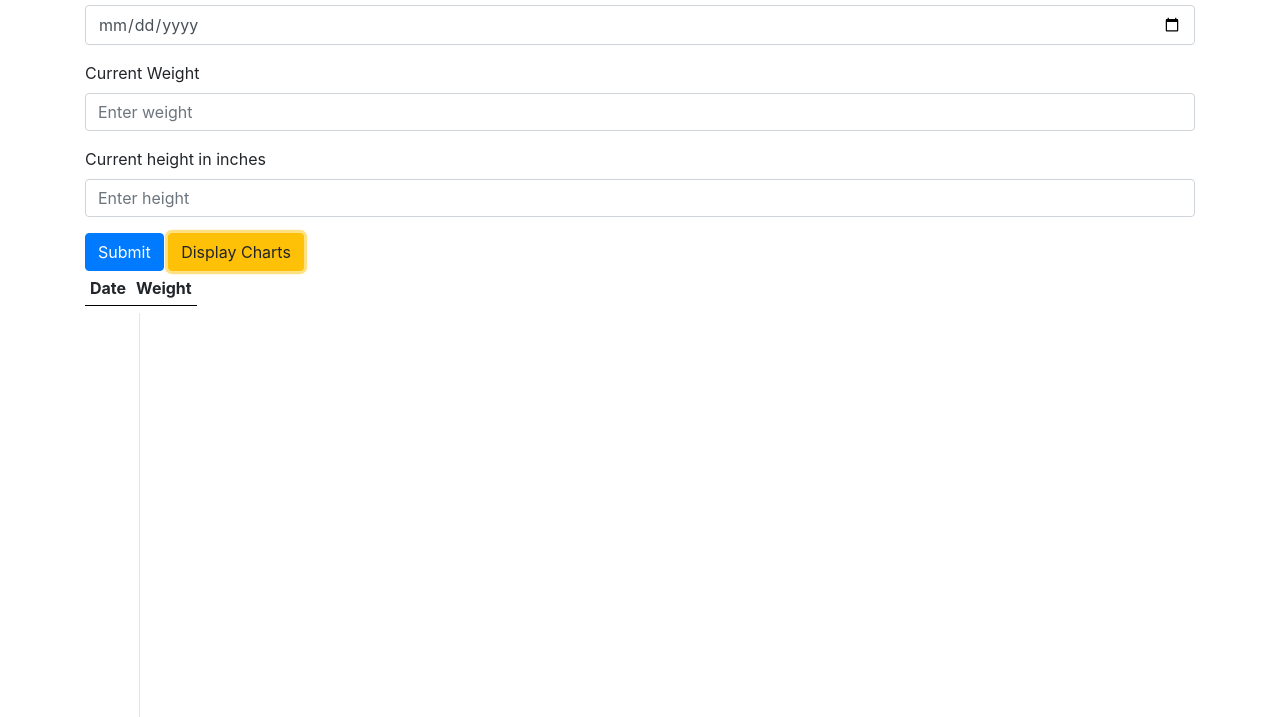
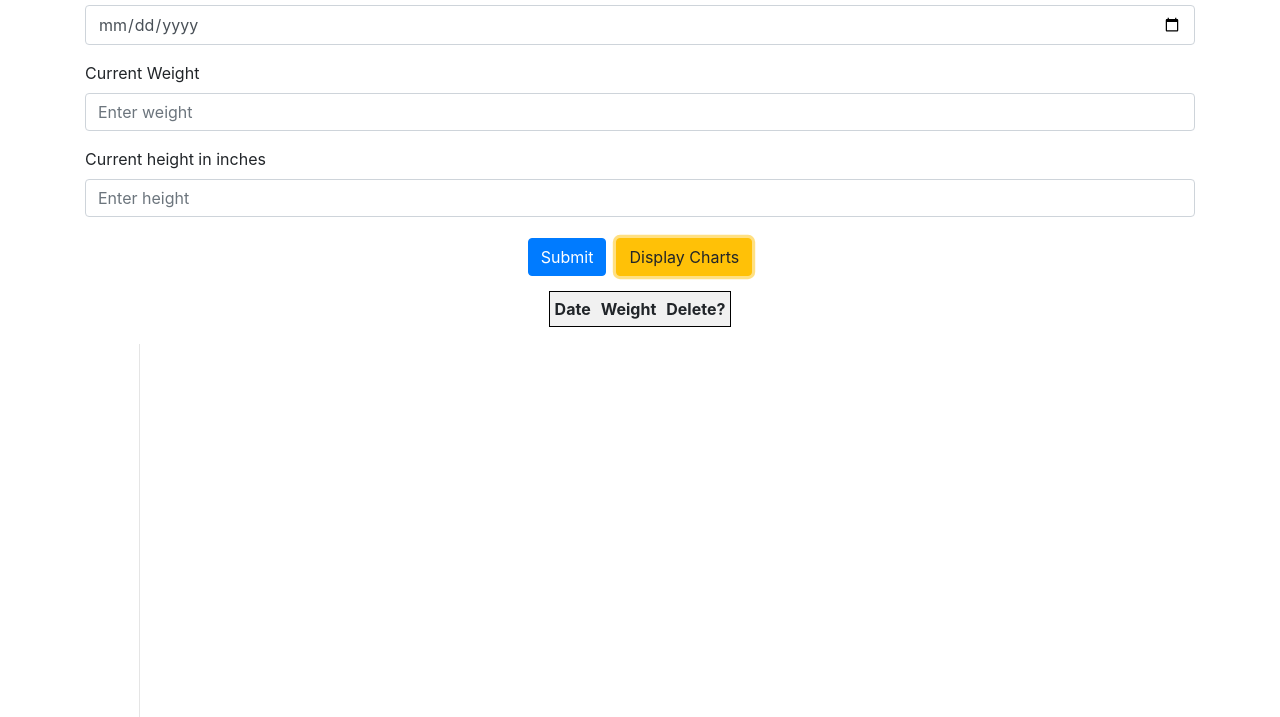
Before and after one commit to tdean787/FitnessTracker, a plain HTML site: page index.html in a window 1280 px wide. Both pictures are taken after a click on the button "Display Charts". Shown: the part 83-800 px from the top of the page. Drawn offline with nearby package versions, Linux system fonts and the light colour scheme.

Commit message:
Styled the table display and refactored chart functions

```diff
--- a/index.html
+++ b/index.html
@@ -31,6 +31,7 @@
             id="dateInput"
             aria-describedby="dateInfo"
             placeholder="Enter date"
+            required
           />
         </div>
         <div class="form-group">
@@ -41,6 +42,7 @@
             id="weightInput"
             aria-describedby="weightInfo"
             placeholder="Enter weight"
+            required
           />
         </div>
         <div class="form-group">
@@ -53,10 +55,12 @@
             placeholder="Enter height"
           />
         </div>
-        <button type="submit" class="btn btn-primary">Submit</button>
-        <button id="retrieve-button" type="button" class="btn btn-warning">
-          Display Charts
-        </button>
+        <div class="justify-content-center form-buttons">
+          <button type="submit" class="btn btn-primary">Submit</button>
+          <button id="retrieve-button" type="button" class="btn btn-warning">
+            Display Charts
+          </button>
+        </div>
       </form>
       <div id="table-container">
         <table id="table-display">
--- a/input.scss
+++ b/input.scss
@@ -2,9 +2,32 @@ table {
   th,
   tr,
   td {
-    padding: 5px;
+    padding: 5px 2px;
+  }
+  tr {
+    padding-top: 5px;
   }
   th {
     border-bottom: 1px solid black;
+    padding: 5px;
+    background-color: #f1f1f1;
+  }
+  button {
+    margin: 5px 2px;
+  }
+  text-align: center;
+  border: 1px solid black;
+  margin: 10px 0;
+}
+
+#table-container {
+  display: flex;
+  justify-content: center;
+}
+
+.form-buttons {
+  display: flex;
+  button {
+    margin: 5px;
   }
 }
--- a/script.js
+++ b/script.js
@@ -5,12 +5,19 @@ const heightInput = document.querySelector("#heightInput");
 const dateInput = document.querySelector("#dateInput");
 const retrieveButton = document.querySelector("#retrieve-button");
 const signInButton = document.querySelector("#sign-in-button");
+const lineChartButton = document.querySelector("line-chart");
 const tableDisplay = document.querySelector("#table-display");
-let tableContainer = document.querySelector("#table-container");
+const tableContainer = document.querySelector("#table-container");
+
+//Initailize variables for chart data and modifications
 let deleteButtons;
-var ctx = document.querySelector("#myChart").getContext("2d");
+let minKey;
+let maxKey;
+let dataArray = [];
+let labelArray = [];
+var ctx = document.querySelector("#myChart");
 
-const submitMeasurements = function (event) {
+function submitMeasurements(event) {
   const metrics = {
     date: dateInput.value,
     height: heightInput.value,
@@ -19,7 +26,7 @@ const submitMeasurements = function (event) {
   localStorage.setItem(metrics.date, metrics.weight);
   event.preventDefault();
   clearInputs();
-};
+}
 
 function clearInputs() {
   weightInput.value = "";
@@ -27,14 +34,26 @@ function clearInputs() {
   dateInput.value = "";
 }
 
+function deleteCheck(e) {
+  let item = e.target;
+  if (item.className == "delete") {
+    console.log("yes");
+    localStorage.removeItem(item.id);
+    displayTable();
+  }
+}
+
 function displayTable() {
   let dateHeader = document.createElement("th");
   let weightHeader = document.createElement("th");
+  let deletetHeader = document.createElement("th");
   dateHeader.innerText = "Date";
   weightHeader.innerText = "Weight";
+  deletetHeader.innerText = "Delete?";
   tableDisplay.innerHTML = "";
   tableDisplay.appendChild(dateHeader);
   tableDisplay.appendChild(weightHeader);
+  tableDisplay.appendChild(deletetHeader);
 
   //create table
   for (const [key, value] of Object.entries(localStorage)) {
@@ -48,7 +67,7 @@ function displayTable() {
     date.innerText = key;
     weight.innerText = parseFloat(value);
     deleteButton.innerText = "X";
-    deleteButton.classList = `delete`;
+    deleteButton.classList = `delete btn-danger`;
     deleteButton.id = key;
 
     row.appendChild(date);
@@ -59,14 +78,11 @@ function displayTable() {
   }
 }
 
-function displayChart() {
-  let dataArray = [];
-  let labelArray = [];
-  let minKey;
-  let maxKey;
+function createChartData() {
   let arr = [];
-
-  //Create datasets for chart render
+  //Reset Charts data arrays to handle repeated clicks in same chart display session
+  dataArray = [];
+  labelArray = [];
   for (const [key, value] of Object.entries(localStorage)) {
     dataArray.push(value);
     labelArray.push(key);
@@ -76,10 +92,15 @@ function displayChart() {
     arr.push(Number(value));
   }
 
+  //Create datasets for chart render
   minKey = Math.min(...arr);
   maxKey = Math.max(...arr);
+  return { dataArray, labelArray, minKey, maxKey };
+}
 
+function displayChart() {
   //set chart axis to min and max values of dataset
+  createChartData();
   Chart.scaleService.updateScaleDefaults("linear", {
     ticks: {
       min: minKey - 10,
@@ -87,6 +108,7 @@ function displayChart() {
     },
   });
 
+  //Build Charts JS object
   var myChart = new Chart(ctx, {
     type: "bar",
     options: {
@@ -107,32 +129,7 @@ function displayChart() {
 }
 
 //Listeners
-
 retrieveButton.addEventListener("click", displayTable);
 retrieveButton.addEventListener("click", displayChart);
 tableContainer.addEventListener("click", deleteCheck);
 form.addEventListener("submit", submitMeasurements);
-
-function deleteCheck(e) {
-  let item = e.target;
-  if (item.className == "delete") {
-    console.log("yes");
-    localStorage.removeItem(item.id);
-    displayTable();
-  }
-}
-// deleteButtons.forEach((button) =>
-//   button.addEventListener("click", console.log(button))
-// );
-
-//TODO: Figure out how to sort the date keys
-// function sortKeys() {
-//   let ordered = {};
-//   console.log(localStorage);
-//   Object.keys(localStorage)
-//     .sort()
-//     .forEach(function (key) {
-//       ordered[new Date(key)] = localStorage[new Date(key)];
-//     });
-//   console.log(localStorage);
-// }
```
Also changed, not shown: output.css, 1 other file.
